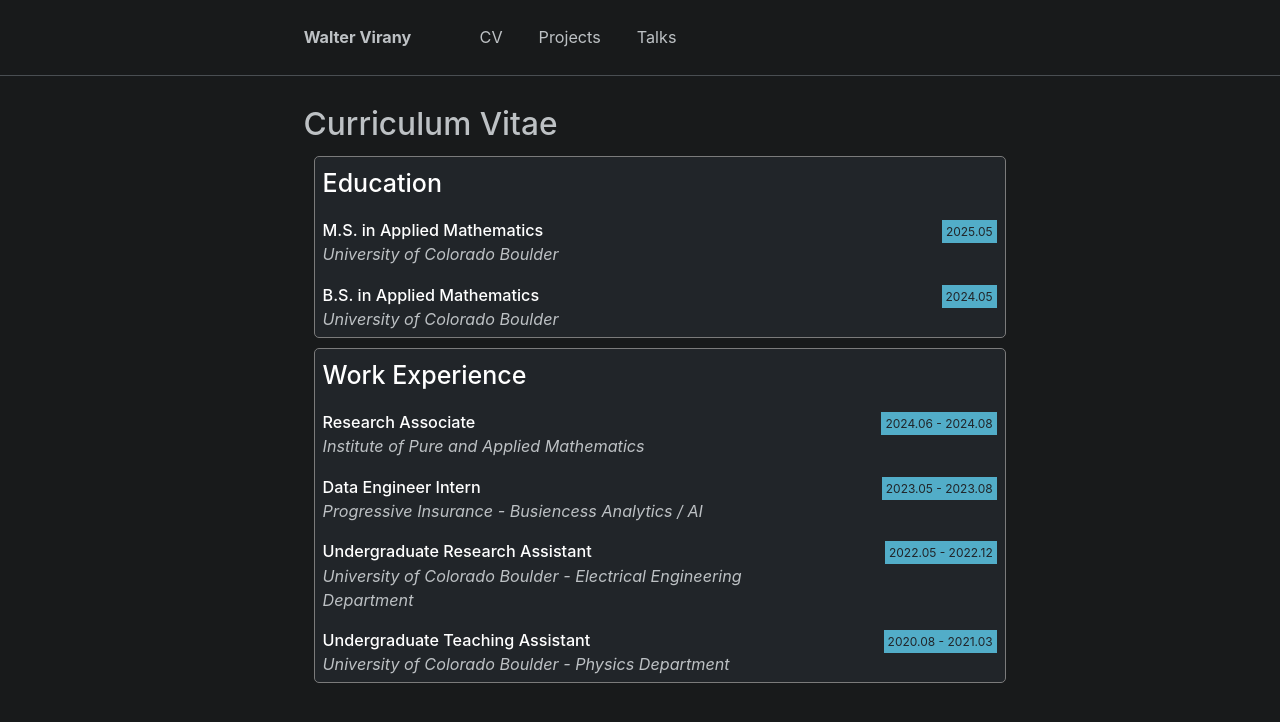
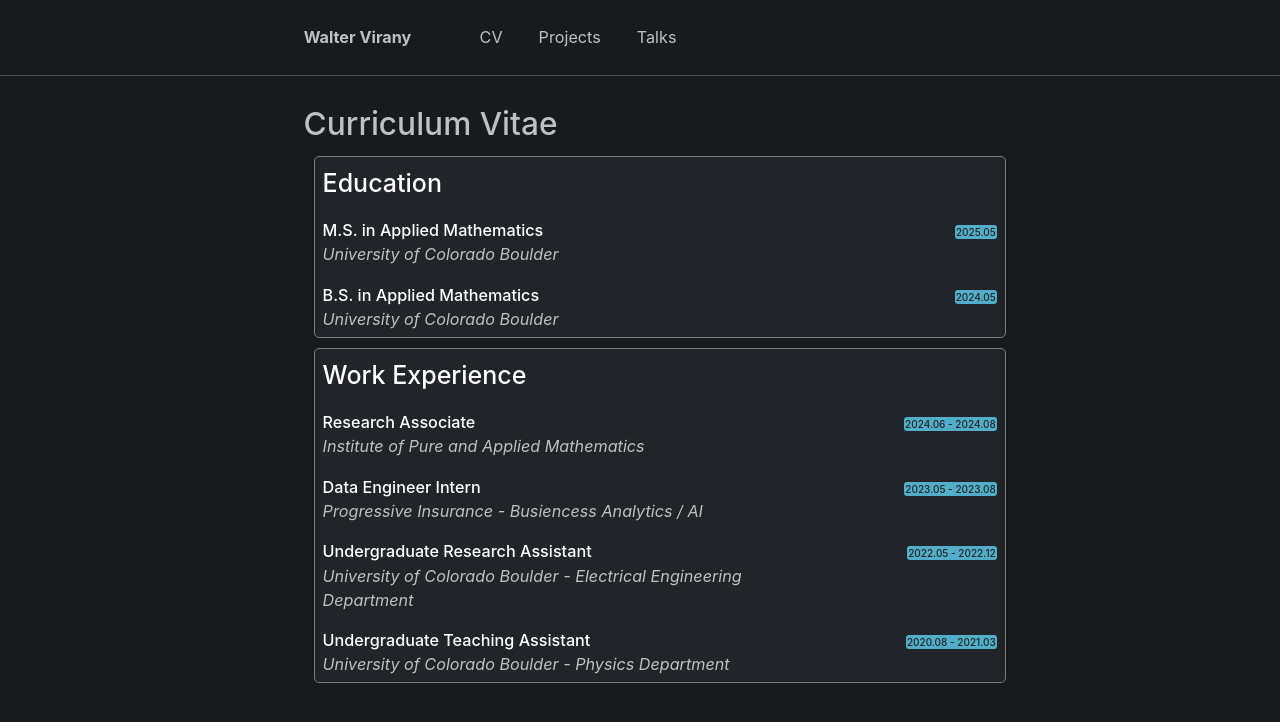
Before and after one commit to wvirany/wvirany.github.io, a Jekyll site: the page built from _pages/cv.html, in a window 1280 px wide. Shown: the top 722 px of the page. Built offline with Jekyll 4.4.1, drawn with Linux system fonts in a browser that asks for light colours.

Commit message:
Update cv.html

```diff
--- a/_pages/cv.html
+++ b/_pages/cv.html
@@ -16,8 +16,10 @@ redirect_from:
 
 .label {
   color: #212529;
-  font-size: 12px;
-  padding: 4px;
+  font-size: 10px;
+  font-weight: 450;
+  padding: 1px;
+  border-radius: 3px;
 }
 
 .date {background-color: #52adc8;} /* Green */
```
